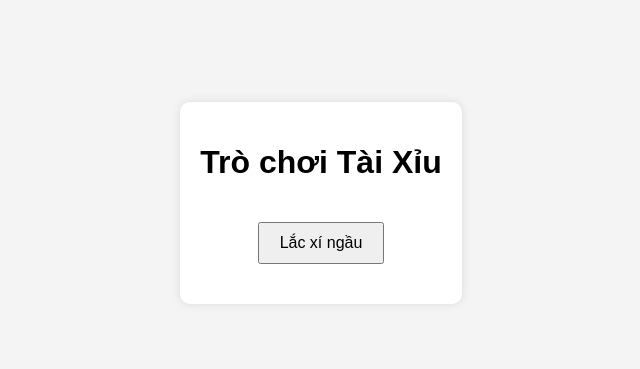
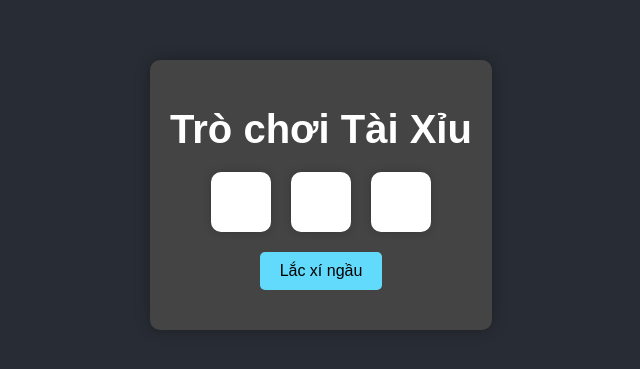
Before and after one commit to Minhton200333/Taixiuu, a plain HTML site: page index.html in a window 1280 px wide. Shown: the part 205-574 px from the top of the page, without its empty margins (319-959 px from the left). Drawn offline with Linux system fonts and the light colour scheme.

Commit message:
Update style.css

```diff
--- a/style.css
+++ b/style.css
@@ -1,25 +1,59 @@
 body {
-    font-family: Arial, sans-serif;
+    font-family: 'Arial', sans-serif;
+    background-color: #282c34;
+    color: white;
     display: flex;
     justify-content: center;
     align-items: center;
     height: 100vh;
-    background-color: #f4f4f4;
+    margin: 0;
 }
 
 .container {
     text-align: center;
-    background-color: #fff;
+    background-color: #444;
     padding: 20px;
     border-radius: 10px;
-    box-shadow: 0 0 10px rgba(0, 0, 0, 0.1);
+    box-shadow: 0 0 15px rgba(0, 0, 0, 0.3);
+}
+
+h1 {
+    font-size: 2.5em;
+    margin-bottom: 20px;
+}
+
+#dice-container {
+    display: flex;
+    justify-content: center;
+    margin-bottom: 20px;
+}
+
+.dice {
+    width: 60px;
+    height: 60px;
+    background-color: #fff;
+    margin: 0 10px;
+    border-radius: 10px;
+    display: flex;
+    justify-content: center;
+    align-items: center;
+    font-size: 2em;
+    color: #444;
+    box-shadow: 0 0 10px rgba(0, 0, 0, 0.2);
 }
 
 button {
     padding: 10px 20px;
     font-size: 16px;
-    margin-top: 20px;
+    background-color: #61dafb;
+    border: none;
+    border-radius: 5px;
     cursor: pointer;
+    transition: background-color 0.3s;
+}
+
+button:hover {
+    background-color: #21a1f1;
 }
 
 #result {
```
